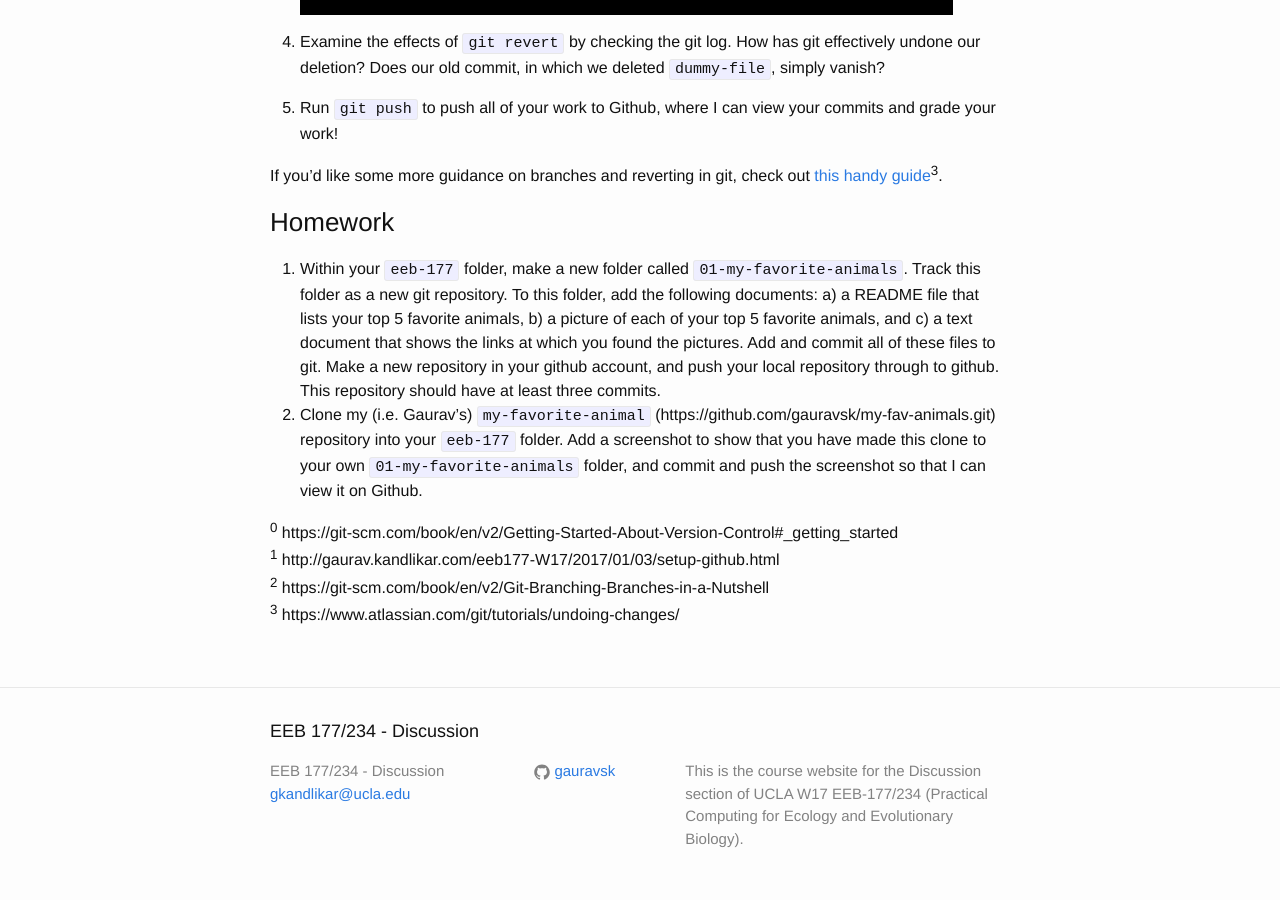
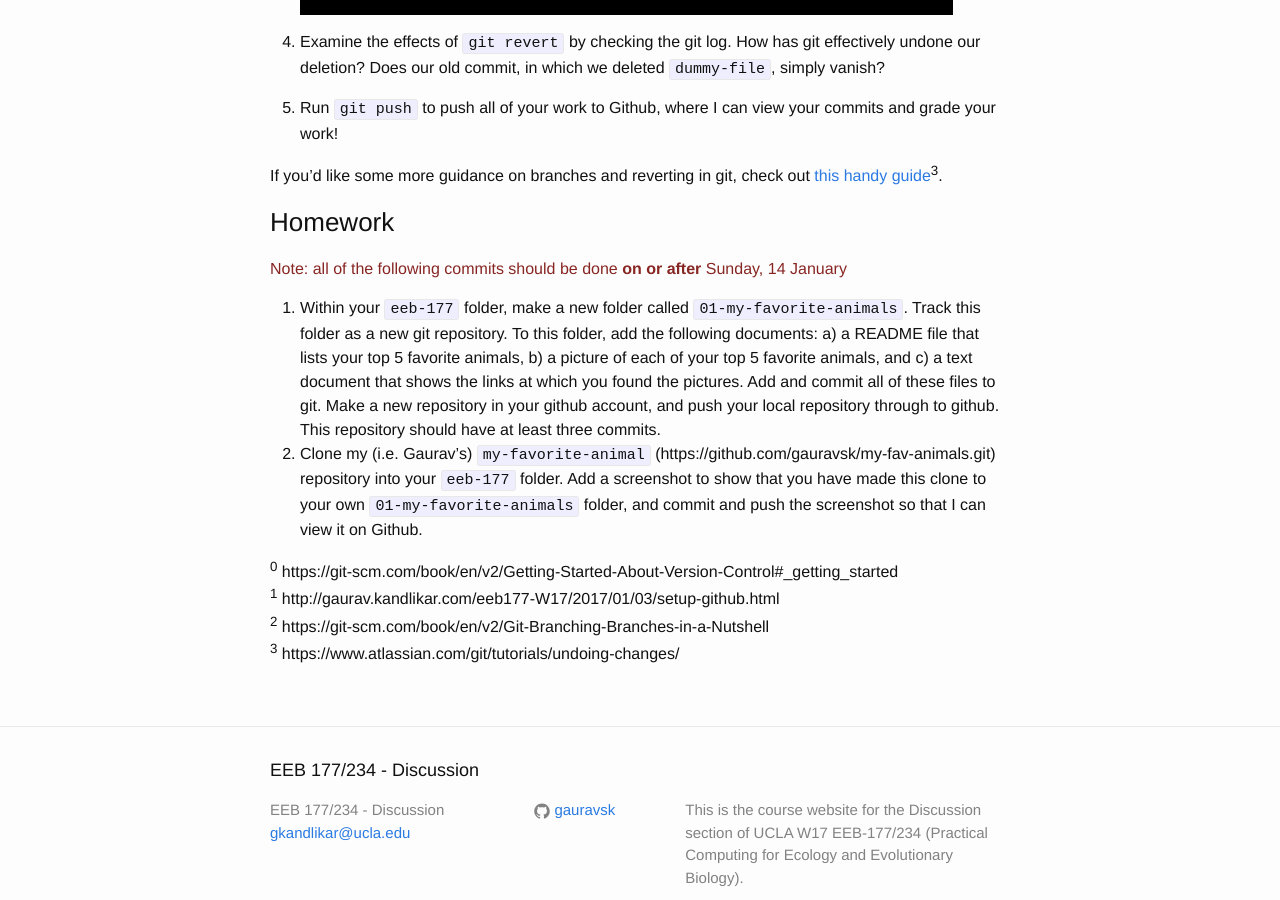
Before and after one commit to michaelalfaro/eeb177-W17.github.io, a Jekyll site: the page built from _posts/2017-01-06-exercise1-git.markdown, in a window 1280 px wide and 900 px high, scrolled down 4113 px. Built offline with Jekyll 4.4.1, drawn with Linux system fonts in a browser that asks for light colours.

Commit message:
adding homework time restriction

```diff
--- a/_posts/2017-01-06-exercise1-git.markdown
+++ b/_posts/2017-01-06-exercise1-git.markdown
@@ -79,6 +79,8 @@ If you'd like some more guidance on branches and reverting in git, check out [th
 
 ### Homework
 
+<p style="color:#872623">Note: all of the following commits should be done <b>on or after</b> Sunday, 14 January</p>
+
 1. Within your `eeb-177` folder, make a new folder called `01-my-favorite-animals`. Track this folder as a new git repository. To this folder, add the following documents: a) a README file that lists your top 5 favorite animals, b) a picture of each of your top 5 favorite animals, and c) a text document that shows the links at which you found the pictures. Add and commit all of these files to git. Make a new repository in your github account, and push your local repository through to github. This repository should have at least three commits.
 2. Clone my (i.e. Gaurav's) `my-favorite-animal` (https://github.com/gauravsk/my-fav-animals.git) repository into your `eeb-177` folder. Add a screenshot to show that you have made this clone to your own `01-my-favorite-animals` folder, and commit and push the screenshot so that I can view it on Github.
 
```
